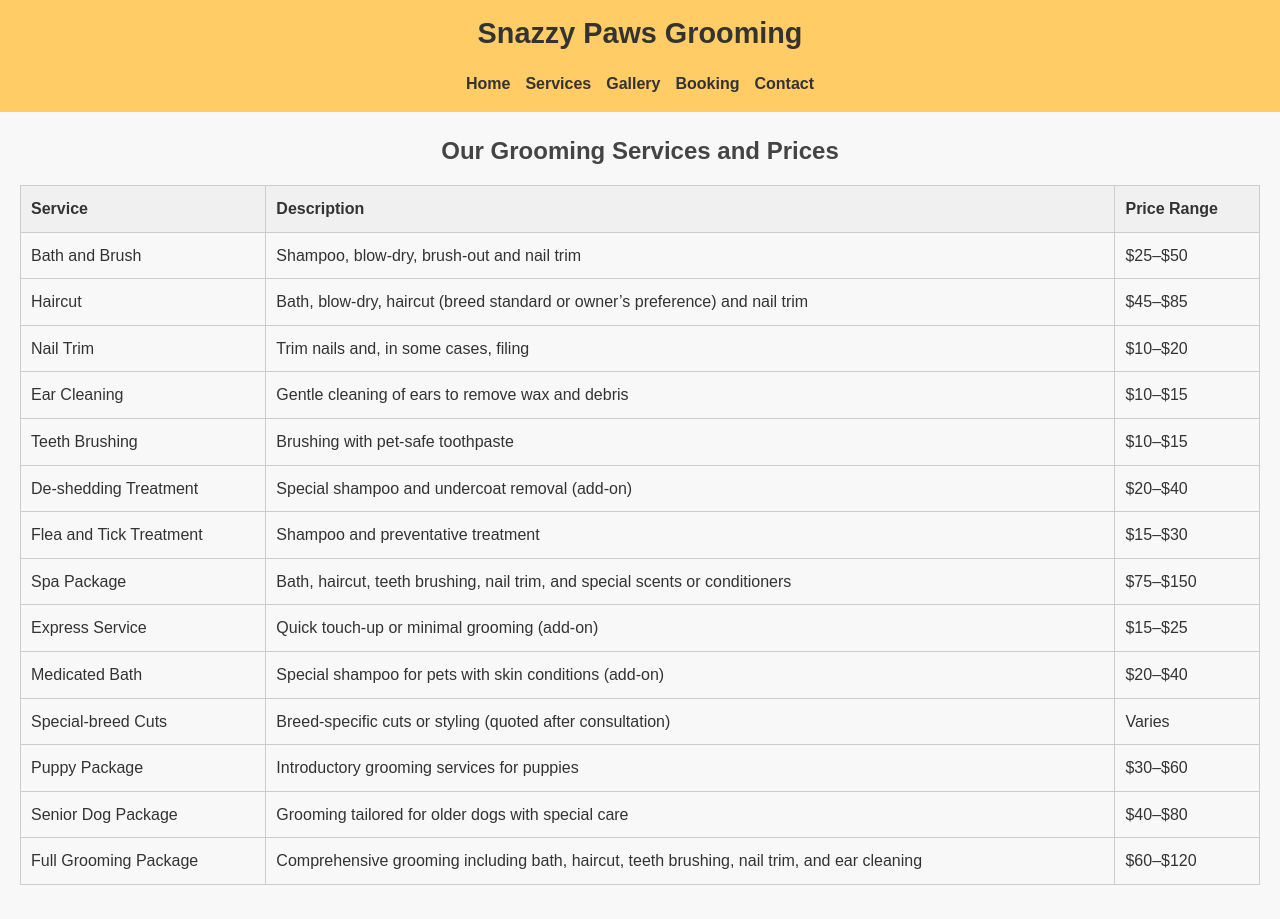
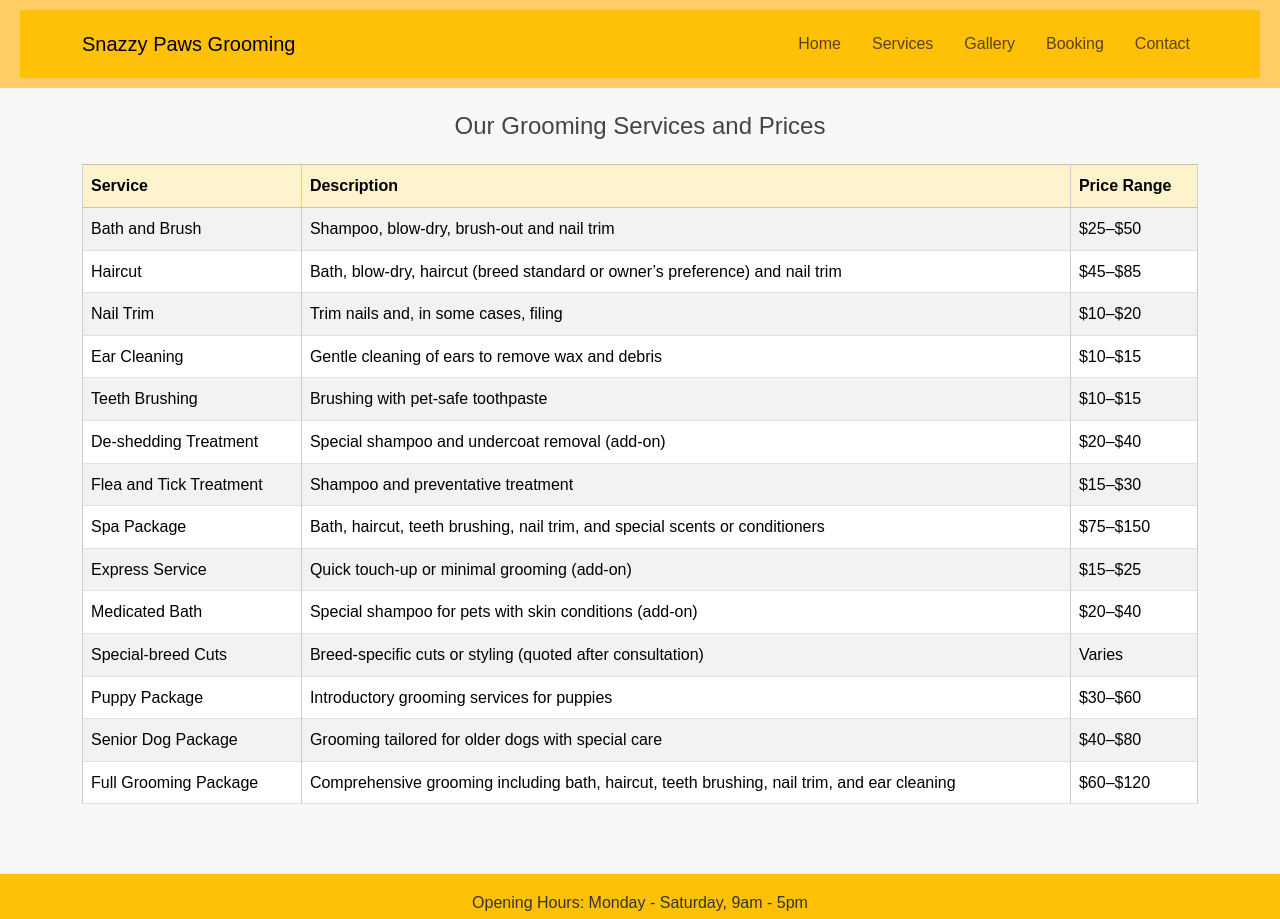
Before and after one commit to PhilB85/BIT607-A3, a plain HTML site: page services.html in a window 1280 px wide. Shown: the top 919 px of the page. Drawn offline with nearby package versions, Linux system fonts and the light colour scheme.

Commit message:
Updated services.html with Bootstrap table and navbar

```diff
--- a/services.html
+++ b/services.html
@@ -4,29 +4,41 @@
   <meta charset="UTF-8" />
   <meta name="viewport" content="width=device-width, initial-scale=1.0" />
   <title>Snazzy Paws Grooming | Services</title>
+  <!-- Bootstrap CSS -->
+  <link href="https://cdn.jsdelivr.net/npm/bootstrap@5.3.2/dist/css/bootstrap.min.css" rel="stylesheet">
+  <!-- Your custom stylesheet -->
   <link rel="stylesheet" href="style.css" />
 </head>
 <body>
   <!-- Header and navigation -->
   <header>
-    <nav>
-      <h1>Snazzy Paws Grooming</h1>
-      <ul>
-        <li><a href="index.html">Home</a></li>
-        <li><a href="services.html">Services</a></li>
-        <li><a href="gallery.html">Gallery</a></li>
-        <li><a href="booking.html">Booking</a></li>
-        <li><a href="contact.html">Contact</a></li>
+    <nav class="navbar navbar-expand-lg navbar-light bg-warning">
+      <div class="container">
+        <a class="navbar-brand" href="index.html">Snazzy Paws Grooming</a>
+        <button class="navbar-toggler" type="button" data-bs-toggle="collapse" data-bs-target="#navbarNav"
+          aria-controls="navbarNav" aria-expanded="false" aria-label="Toggle navigation">
+          <span class="navbar-toggler-icon"></span>
+        </button>
+        <div class="collapse navbar-collapse justify-content-end" id="navbarNav">
+          <ul class="navbar-nav">
+            <li class="nav-item"><a class="nav-link" href="index.html">Home</a></li>
+            <li class="nav-item"><a class="nav-link" href="services.html">Services</a></li>
+            <li class="nav-item"><a class="nav-link" href="gallery.html">Gallery</a></li>
+            <li class="nav-item"><a class="nav-link" href="booking.html">Booking</a></li>
+            <li class="nav-item"><a class="nav-link" href="contact.html">Contact</a></li>
           </ul>
+        </div>
+      </div>
     </nav>
   </header>
 
   <!-- Main content -->
-  <main>
+  <main class="container py-4">
     <section>
-      <h2>Our Grooming Services and Prices</h2>
-      <table>
-        <thead>
+      <h2 class="text-center mb-4">Our Grooming Services and Prices</h2>
+      <div class="table-responsive">
+        <table class="table table-striped table-bordered">
+          <thead class="table-warning">
             <tr>
               <th>Service</th>
               <th>Description</th>
@@ -106,12 +118,16 @@
             </tr>
           </tbody>
         </table>
+      </div>
     </section>
   </main>
 
   <!-- Footer -->
-  <footer>
+  <footer class="bg-warning text-center py-3">
     <p>Opening Hours: Monday - Saturday, 9am - 5pm</p>
   </footer>
+
+  <!-- Bootstrap JS -->
+  <script src="https://cdn.jsdelivr.net/npm/bootstrap@5.3.2/dist/js/bootstrap.bundle.min.js"></script>
 </body>
 </html>
```
Lines whose indentation alone changed are shown as unchanged.
